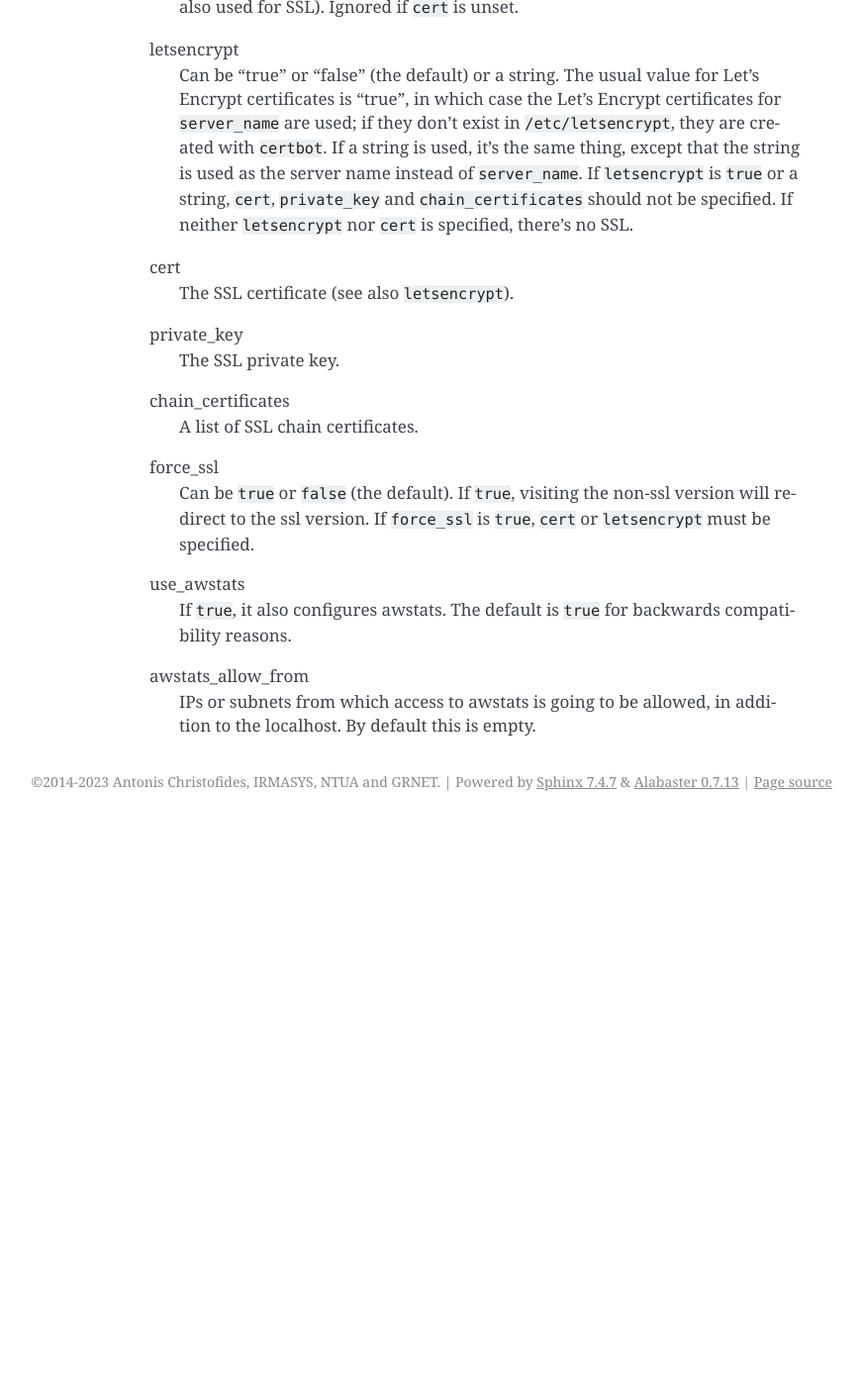
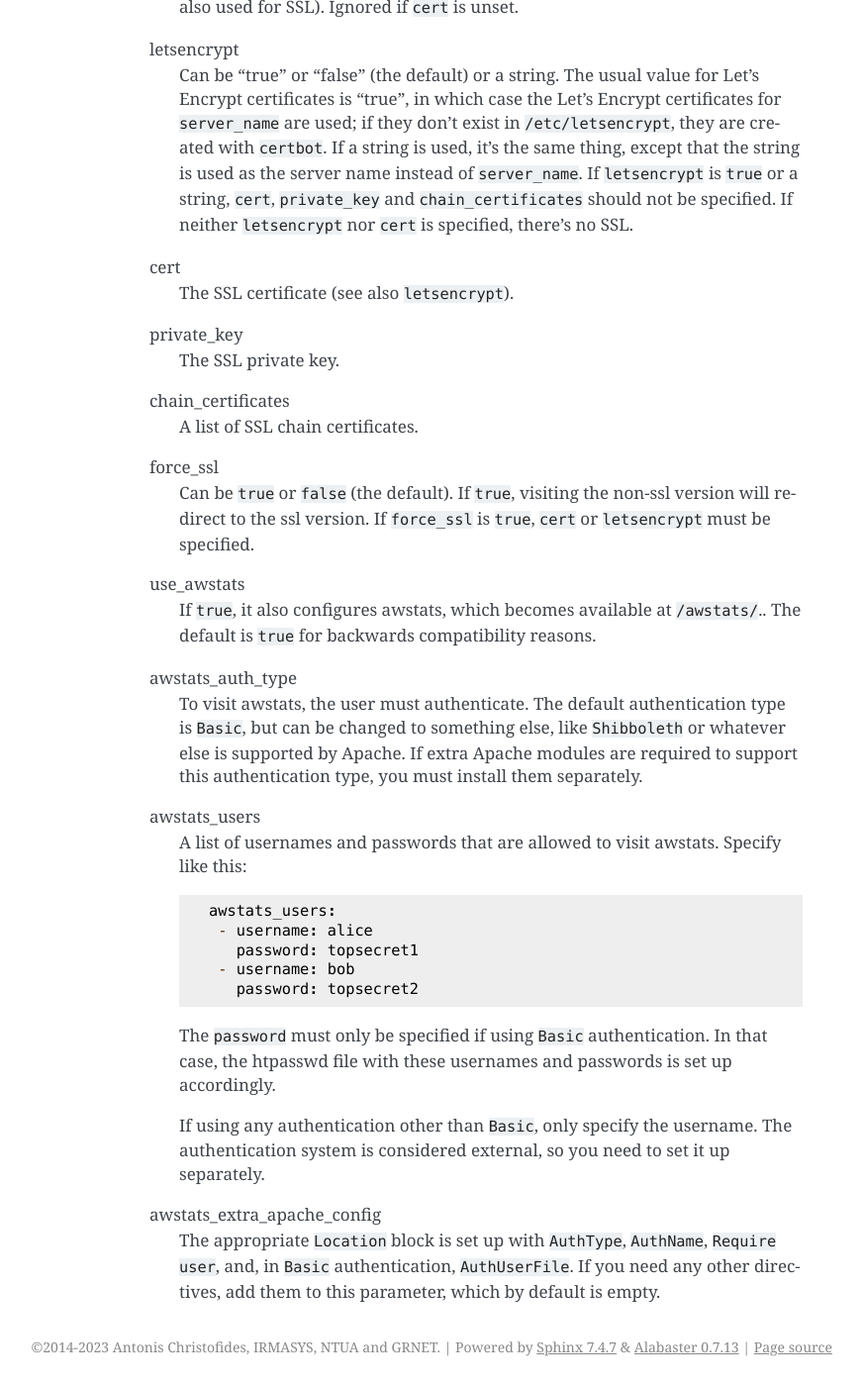
Before and after one commit to aptiko/aptiko.general, a Sphinx documentation site: the page built from docs/apache_vhost.rst, in a window 1280 px wide and 1400 px high, scrolled down 1070 px. Shown: the whole window at 99% size, without its empty margins (269-1141 px from the left). Built offline with Sphinx 7.4.7, drawn with Linux system fonts in a browser that asks for light colours; before the commit the page ends 1899 px from its top, so only the background shows below that.

Commit message:
Use user authentication for awstats

```diff
--- a/docs/apache_vhost.rst
+++ b/docs/apache_vhost.rst
@@ -79,9 +79,37 @@ force_ssl
   ``true``, ``cert`` or ``letsencrypt`` must be specified.
 
 use_awstats
-  If ``true``, it also configures awstats. The default is ``true`` for
-  backwards compatibility reasons.
+  If ``true``, it also configures awstats, which becomes available at
+  ``/awstats/``.. The default is ``true`` for backwards compatibility
+  reasons.
 
-awstats_allow_from
-  IPs or subnets from which access to awstats is going to be allowed, in
-  addition to the localhost. By default this is empty.
+awstats_auth_type
+  To visit awstats, the user must authenticate. The default
+  authentication type is ``Basic``, but can be changed to something
+  else, like ``Shibboleth`` or whatever else is supported by Apache. If
+  extra Apache modules are required to support this authentication type,
+  you must install them separately.
+
+awstats_users
+  A list of usernames and passwords that are allowed to visit awstats.
+  Specify like this::
+
+    awstats_users:
+     - username: alice
+       password: topsecret1
+     - username: bob
+       password: topsecret2
+
+  The ``password`` must only be specified if using ``Basic``
+  authentication. In that case, the htpasswd file with these usernames
+  and passwords is set up accordingly.
+
+  If using any authentication other than ``Basic``, only specify the
+  username. The authentication system is considered external, so you
+  need to set it up separately.
+
+awstats_extra_apache_config
+  The appropriate ``Location`` block is set up with ``AuthType``,
+  ``AuthName``, ``Require user``, and, in ``Basic`` authentication,
+  ``AuthUserFile``. If you need any other directives, add them to this
+  parameter, which by default is empty.
```
Also changed, not shown: 3 other files.
